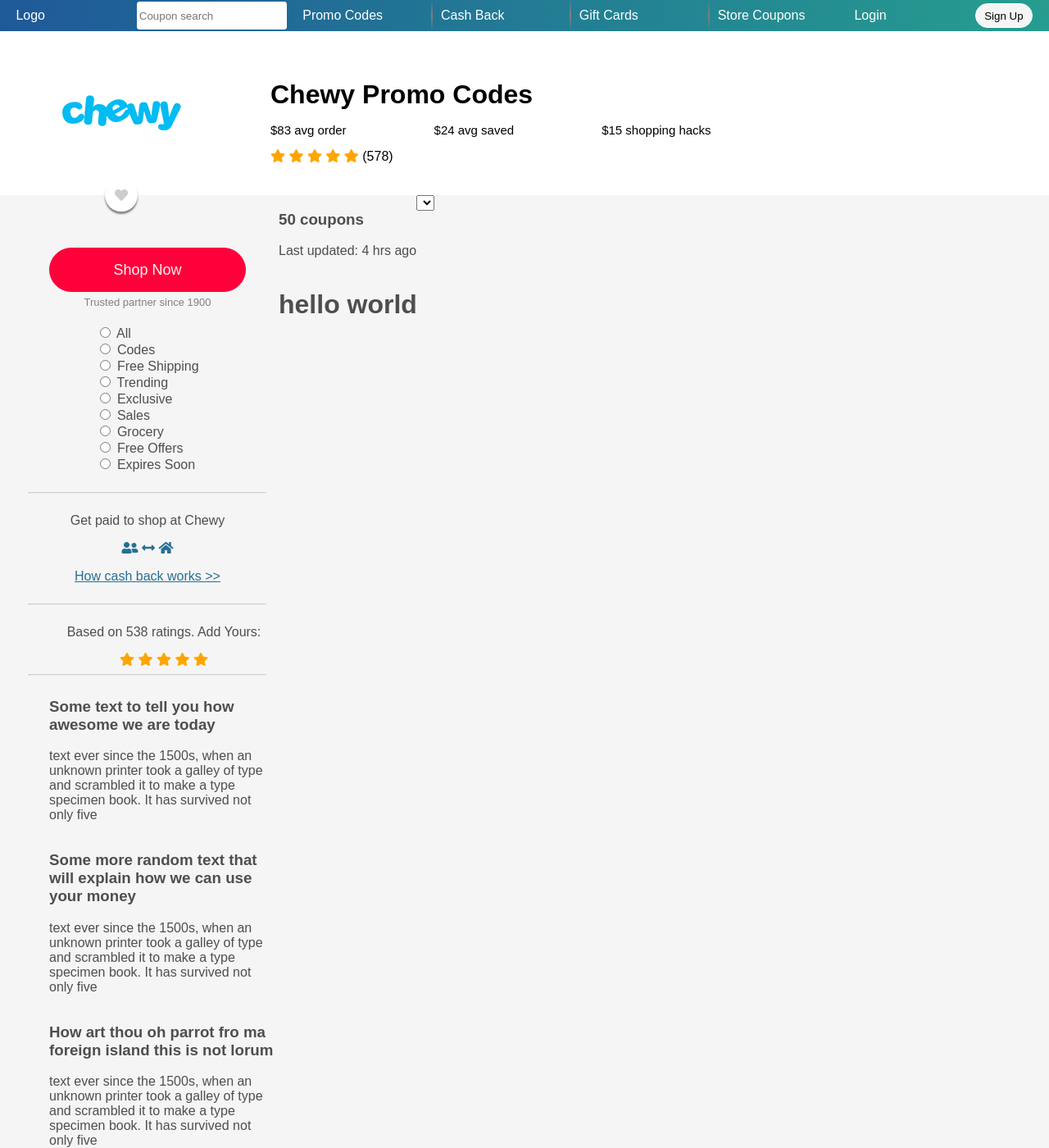
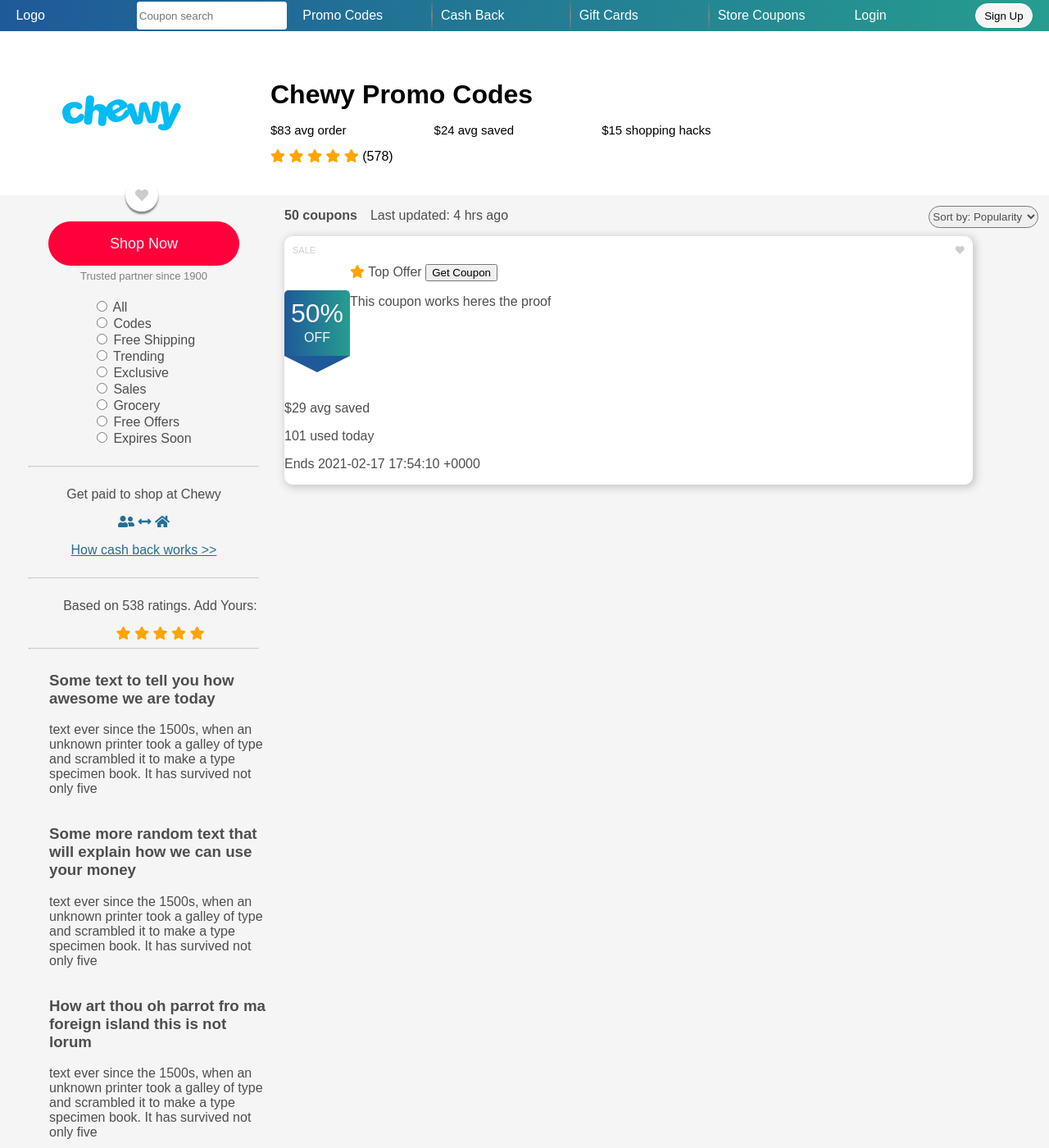
Before and after one commit to dd8917vk/jekyll, a Jekyll site: the page built from index.html, in a window 1280 px wide and 1400 px high. Shown: the whole window at 82% size. Built offline with Jekyll 4.4.1, drawn with Linux system fonts in a browser that asks for light colours.

Commit message:
working on card

```diff
--- a/_includes/body.html
+++ b/_includes/body.html
@@ -98,12 +98,17 @@
     </div>
     <div class="right-panel-flex">
         <div class="info-bar-flex">
-            <div>
-                <h3>50 coupons</h3>
+            <div class="info-bar-flex-sub1">
+                <p>50 coupons</p>
                 <p>Last updated: 4 hrs ago</p>
             </div>
             <div>
-                <select>Select Menu</select>
+                <select class="info-bar-select">
+                    <option value="" disabled selected>Sort by: Popularity</option>
+                    <option value="0">Popularity</option>
+                    <option value="1">Savings</option>
+                    <option value="2">Expiring Soon</option>
+                </select>
             </div>
 
         </div>
--- a/_includes/card.html
+++ b/_includes/card.html
@@ -1,3 +1,33 @@
 <div class="card-flex">
-    </I><h1>hello world</h1>
+    <div class="card-flex-top">
+        <p>SALE</p>
+	    <p><i class="fas fa-heart"></i></p>
+    </div>
+    <div class="card-flex-mid">
+        <div class="card-flex-mid-left">
+            <div class="coupon-label">
+                <div class="coupon-square">
+                    <p>50%</p>
+                    <p>OFF</p>
+                </div>
+                <div class="coupon-triangle">
+                </div>
+            </div>
+            <div class="coupon-text">
+                <h3></h3>
+                <p></p>
+            </div>
+        </div>
+        <div class="card-flex-mid-right">
+            <span class="fa fa-star checked"></span>
+            <span>Top Offer</span>
+            <button class="card-flex-mid-button">Get Coupon</button>
+            <p>This coupon works heres the proof</p>
+        </div>
+    </div>
+    <div class="card-flex-bottom">
+        <p>$29 avg saved</p>
+        <p>101 used today</p>
+        <p>Ends {{ site.time }}</p>
+    </div>
 </div>
--- a/_sass/body.scss
+++ b/_sass/body.scss
@@ -13,7 +13,7 @@
     margin-left: 20px;
 }
 .left-panel-top-button {
-    margin-top: 4em;
+    margin-top: 2em;
     display:flex;
     margin-bottom: 20px;
     flex-direction: column;
@@ -73,10 +73,35 @@
     display:flex;
     justify-content: space-between;
 }
+
+.right-panel-flex {
+    width: 75%;
+    margin-left: 1em;
+}
 .info-bar-flex{
     display: flex;
+    justify-content: space-between;
 }
-
+.info-bar-flex-sub1 {
+    display:flex;
+    justify-content: space-between;
+}
+.info-bar-flex-sub1 p:nth-child(1){
+    font-weight: bold;
+}
+.info-bar-flex-sub1 p:nth-child(2){
+    margin-left: 1em;
+}
+.info-bar-flex div {
+}
+.info-bar-select {
+    width: 10em;
+    margin-right: 1em;
+    height: 2em;
+    border-radius: 30px;
+    color: $leftPanelColor;
+    margin-top: 1em;
+}
 .coupon-flex{
     display:flex
 }
--- a/_sass/card.scss
+++ b/_sass/card.scss
@@ -0,0 +1,47 @@
+@use 'base';
+.card-flex {
+    display:flex;
+    background-color: #ffffff;
+    color: $leftPanelColor;
+    flex-direction: column;
+    width: 90%;
+    box-shadow: 2px 2px 10px 2px rgb(202, 202, 202);
+    border-radius: 10px;
+}
+.card-flex-top{
+    display:flex;
+    justify-content: space-between;
+    padding-left: 10px;
+    padding-right: 10px;
+    font-size: 11px;
+    color: $hrColor;
+}
+.coupon-square {
+    height: 80px;
+    width: 80px;
+    background-image: linear-gradient(to right, #1f5999, #269d8f);
+    border-top-left-radius: 5px;
+    border-top-right-radius: 5px;
+    color: whitesmoke;
+}
+.coupon-square p:nth-child(1){
+    font-size: 2em;
+    text-align:center;
+    padding-top: 10px;
+}
+.coupon-square p:nth-child(2){
+    text-align:center;
+    margin-top: -30px;
+}
+.coupon-triangle {
+    width: 0;
+	height: 0;
+	border-left: 40px solid transparent;
+	border-right: 40px solid transparent;
+	border-top: 20px solid #1f5999;
+    // border-image: linear-gradient(to top, #1f5999, #269d8f);
+
+}
+.card-flex-mid {
+    display:flex;
+}
--- a/_sass/header.scss
+++ b/_sass/header.scss
@@ -25,6 +25,7 @@
     border-radius: 50%;
     justify-content: center;
     box-shadow: 0px 3px 2px 0px #888888;
+    margin-left: 50px;
 }
 .heart {
     @extend %heart-shared;
--- a/index.html
+++ b/index.html
@@ -1,27 +1,5 @@
 ---
 title: Crazy Coupons
 layout: default
+date: 'test'
 ---
-<!DOCTYPE html>
-<!--[if lt IE 7]>      <html class="no-js lt-ie9 lt-ie8 lt-ie7"> <![endif]-->
-<!--[if IE 7]>         <html class="no-js lt-ie9 lt-ie8"> <![endif]-->
-<!--[if IE 8]>         <html class="no-js lt-ie9"> <![endif]-->
-<!--[if gt IE 8]>      <html class="no-js"> <!--<![endif]-->
-<html>
-    <head>
-        <meta charset="utf-8">
-        <meta http-equiv="X-UA-Compatible" content="IE=edge">
-        <title></title>
-        <meta name="description" content="">
-        <meta name="viewport" content="width=device-width, initial-scale=1">
-        <link rel="stylesheet" href="">
-    </head>
-    <body>
-        <h1>You are home</h1>
-        <!--[if lt IE 7]>
-            <p class="browsehappy">You are using an <strong>outdated</strong> browser. Please <a href="#">upgrade your browser</a> to improve your experience.</p>
-        <![endif]-->
-
-        <script src="" async defer></script>
-    </body>
-</html>
```
Also changed, not shown: _data/navigation.yml (+13 -6 lines), 5 other files.
